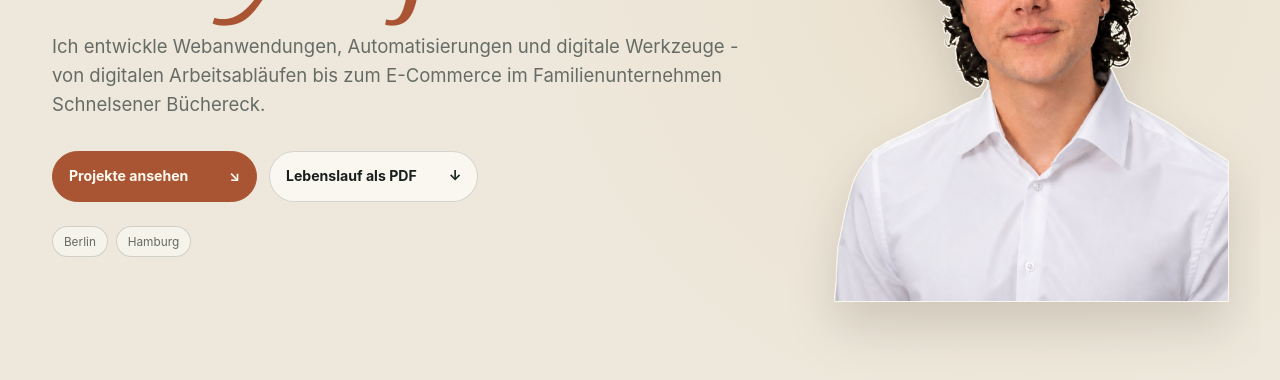
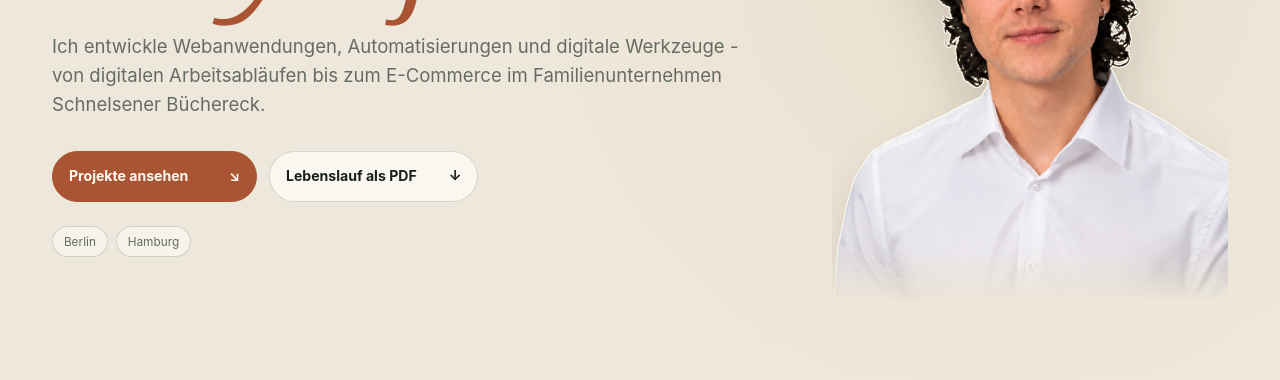
Before and after one commit to FREYHOFER/paulfreyhofer, a plain HTML site: page index.html in a window 1280 px wide. Shown: the part 420-800 px from the top of the page. Drawn offline with Linux system fonts and the light colour scheme.

Commit message:
Soften portrait cutout edge

```diff
--- a/styles.css
+++ b/styles.css
@@ -109,7 +109,7 @@ select, .icon-button { height: 38px; border: 1px solid var(--line); border-radiu
 
 .hero-media { position: relative; display: grid; place-items: end center; min-height: 560px; }
 .portrait-sticker { position: relative; z-index: 1; width: min(100%, 430px); margin: 0; opacity: var(--hero-opacity); transform: translate3d(var(--hero-media-x), 0, 0) rotate(var(--hero-media-rotate)); transform-origin: 50% 75%; will-change: transform, opacity; }
-.portrait-sticker img { width: 100%; height: auto; filter: drop-shadow(1px 0 0 var(--surface)) drop-shadow(-1px 0 0 var(--surface)) drop-shadow(0 1px 0 var(--surface)) drop-shadow(0 -1px 0 var(--surface)) drop-shadow(0 24px 24px rgba(48, 38, 28, .16)); animation: portrait-in .95s cubic-bezier(.2, .75, .2, 1) both; }
+.portrait-sticker img { width: 100%; height: auto; -webkit-mask-image: linear-gradient(to bottom, #000 0%, #000 83%, rgba(0, 0, 0, .88) 90%, transparent 100%); mask-image: linear-gradient(to bottom, #000 0%, #000 83%, rgba(0, 0, 0, .88) 90%, transparent 100%); -webkit-mask-repeat: no-repeat; mask-repeat: no-repeat; filter: drop-shadow(1px 0 0 var(--surface)) drop-shadow(-1px 0 0 var(--surface)) drop-shadow(0 1px 0 var(--surface)) drop-shadow(0 -1px 0 var(--surface)) drop-shadow(0 24px 24px rgba(48, 38, 28, .16)); animation: portrait-in .95s cubic-bezier(.2, .75, .2, 1) both; }
 @keyframes portrait-in { from { opacity: 0; transform: translateX(44px) rotate(3deg) scale(.96); } to { opacity: 1; transform: none; } }
 
 .section-shell { max-width: var(--max); margin: auto; padding: clamp(4rem, 7vw, 7rem) clamp(1rem, 3vw, 2rem); border-top: 1px solid var(--line); }
```
